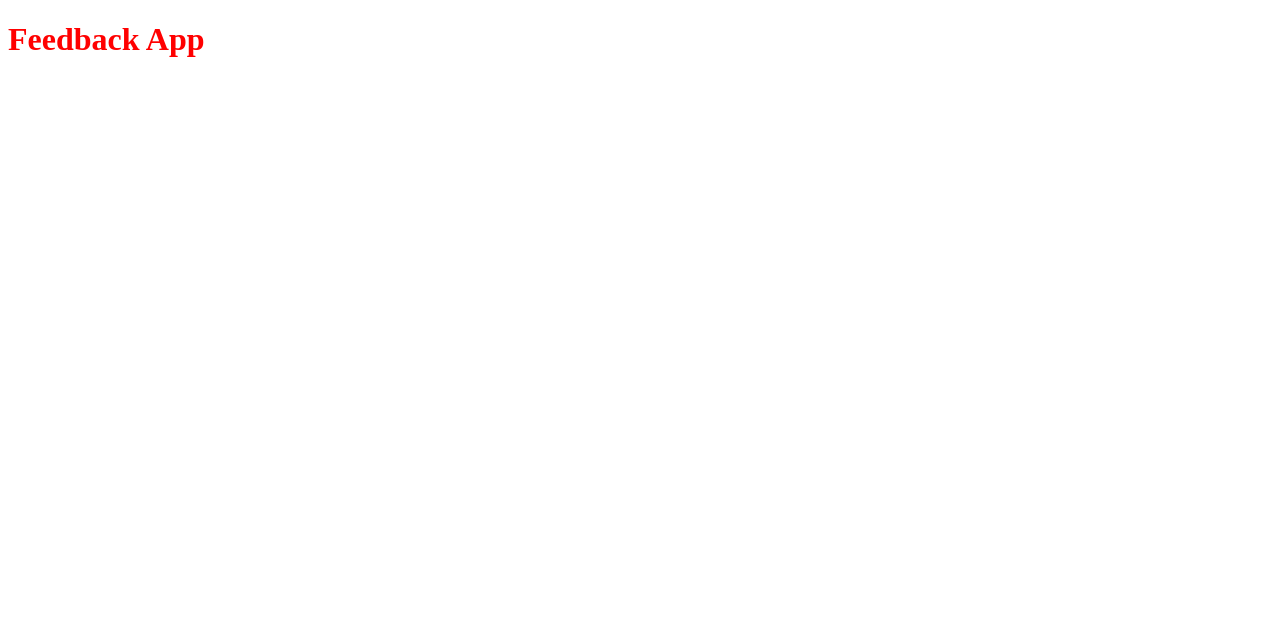
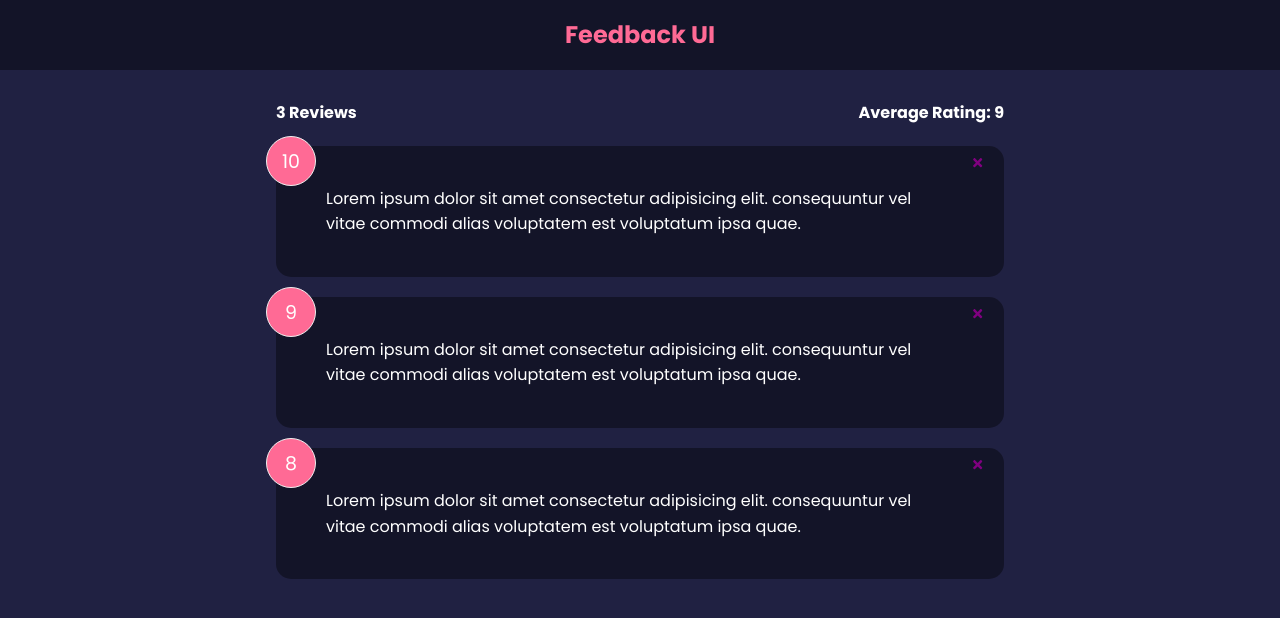
Before and after one commit to RossGoodliffe/front-to-back, a React (Create React App) app in the folder feedback-app/: page / in a window 1280 px wide. Shown: the top 618 px of the page. Built offline with nearby package versions, Linux system fonts and the light colour scheme.

Commit message:
Section 3 completed

```diff
--- a/feedback-app/package.json
+++ b/feedback-app/package.json
@@ -8,6 +8,7 @@
     "@testing-library/user-event": "^13.5.0",
     "react": "^17.0.2",
     "react-dom": "^17.0.2",
+    "react-icons": "^4.3.1",
     "react-scripts": "5.0.0",
     "web-vitals": "^2.1.4"
   },
--- a/feedback-app/src/App.js
+++ b/feedback-app/src/App.js
@@ -1,12 +1,32 @@
+import { useState } from "react";
+import Header from "./components/Header";
+import FeedbackList from './components/FeedbackList';
+import FeedbackStats from './components/FeedbackStats';
+
+// Importing data
+import FeedbackData from './data/FeedbackData'
+
 function App() {
+    // Setting Global State
+    const [feedback, setFeedback] = useState(FeedbackData);
+
+    const deleteFeedback = (id) => {
+        if(window.confirm('Are you sure you want to delete?')) {
+            // Saving a new array - the one with a matching id
+            setFeedback(feedback.filter((item) => item.id !== id))
+        }
+    }
 
     return (
+        <>
+        <Header />
+
         <div className="container">
-            <h1>Feedback App</h1>
-
-
+            <FeedbackStats feedback={feedback} />
+            <FeedbackList feedback={feedback} handleDelete={deleteFeedback} />
 
         </div>
+        </>
     )
 }
 
--- /dev/null
+++ b/feedback-app/src/components/FeedbackItem.jsx
@@ -0,0 +1,23 @@
+import React from 'react';
+import Card from './shared/Card';
+import PropTypes from 'prop-types';
+import { FaTimes} from 'react-icons/fa';
+
+function FeedbackItem({ item, handleDelete }) {
+
+  return (
+    <Card >
+        <div className="num-display">{item.rating}</div>
+        <button onClick={() => handleDelete(item.id)} className="close">
+          <FaTimes color="purple" />
+        </button>
+        <div className="text-display">{item.text}</div>
+    </Card>
+  )
+}
+
+FeedbackItem.propTypes = {
+  item: PropTypes.object.isRequired,
+}
+
+export default FeedbackItem
--- /dev/null
+++ b/feedback-app/src/components/FeedbackList.jsx
@@ -0,0 +1,29 @@
+import React from 'react';
+import FeedbackItem from './FeedbackItem'
+import PropTypes from 'prop-types';
+
+function FeedbackList({ feedback, handleDelete }) {
+    // Check to make sure there is some feedback
+    if (!feedback || feedback.length === 0) {
+        return <p>No Feedback has been left</p>
+    }
+  return (
+    <div className="feedback-list">
+        {feedback.map((item) => (
+            <FeedbackItem key={item.id} item={item} handleDelete={handleDelete} />
+        ))}
+    </div>
+  )
+}
+
+FeedbackList.propTypes = {
+    feedback: PropTypes.arrayOf(
+        PropTypes.shape({
+            id: PropTypes.number.isRequired,
+            text: PropTypes.string.isRequired,
+            rating: PropTypes.number.isRequired,
+        })
+    )
+}
+
+export default FeedbackList
--- /dev/null
+++ b/feedback-app/src/components/FeedbackStats.jsx
@@ -0,0 +1,25 @@
+import React from 'react';
+import PropTypes from 'prop-types';
+
+function FeedbackStats({ feedback }) {
+
+    // Calculate average rating
+    let average = feedback.reduce((acc, cur) => {
+        return acc + cur.rating
+    }, 0) / feedback.length;
+
+    average = average.toFixed(1).replace(/[.,]0$/, '');
+
+    return (
+        <div className="feedback-stats">
+            <h4>{feedback.length} Reviews</h4>
+            <h4>Average Rating: {isNaN(average) ? 0 : average}</h4>
+        </div>
+    )
+}
+
+FeedbackStats.propTypes = {
+    feedback: PropTypes.array.isRequired,
+}
+
+export default FeedbackStats
--- /dev/null
+++ b/feedback-app/src/components/Header.jsx
@@ -0,0 +1,34 @@
+import React from 'react';
+import PropTypes from 'prop-types';
+
+function Header({ text, bgColor, textColor }) {
+    // Setting CSS styles
+    const headerStyles = {
+        backgroundColor: bgColor,
+        color: textColor,
+    }
+
+  return (
+    <header style={headerStyles}>
+        <div className="container">
+            <h2>{text}</h2>
+        </div>
+    </header>
+  )
+}
+
+// Setting the default props
+Header.defaultProps = {
+    text: "Feedback UI",
+    bgColor: "rgba(0,0,0,0.4)",
+    textColor: "#ff6a95",
+}
+
+// Setting type
+Header.propTypes = {
+    text: PropTypes.string,
+    bgColor: PropTypes.string,
+    textColor: PropTypes.string,
+}
+
+export default Header
--- /dev/null
+++ b/feedback-app/src/components/shared/Card.jsx
@@ -0,0 +1,26 @@
+import React from 'react';
+import PropTypes from 'prop-types';
+
+function Card({ children, reverse }) {
+//     // Conditional class
+//   return (
+//     <div className={`card ${reverse && "reverse"}`}>{children}</div>
+//   )
+
+    // Conditional Style
+    return (
+        <div className="card" style={{backgroundColor: reverse ? 'rgba(0,0,0,0.4)' : '#fff', color: reverse ? '#fff' : '#000'}}>{children}</div>
+    )
+}
+
+
+Card.defaultProps = {
+    reverse: true,
+}
+
+Card.propTypes = {
+    children: PropTypes.node.isRequired,
+    reverse: PropTypes.bool,
+}
+
+export default Card
--- /dev/null
+++ b/feedback-app/src/data/FeedbackData.js
@@ -0,0 +1,19 @@
+const FeedbackData = [
+    {
+      id: 1,
+      rating: 10,
+      text: 'Lorem ipsum dolor sit amet consectetur adipisicing elit. consequuntur vel vitae commodi alias voluptatem est voluptatum ipsa quae.',
+    },
+    {
+      id: 2,
+      rating: 9,
+      text: 'Lorem ipsum dolor sit amet consectetur adipisicing elit. consequuntur vel vitae commodi alias voluptatem est voluptatum ipsa quae.',
+    },
+    {
+      id: 3,
+      rating: 8,
+      text: 'Lorem ipsum dolor sit amet consectetur adipisicing elit. consequuntur vel vitae commodi alias voluptatem est voluptatum ipsa quae.',
+    },
+  ]
+
+  export default FeedbackData;
--- a/feedback-app/src/index.css
+++ b/feedback-app/src/index.css
@@ -1 +1,230 @@
-h1 { color:red;}
+@import url('https://fonts.googleapis.com/css2?family=Poppins:wght@400;600;700&display=swap');
+
+* {
+  box-sizing: border-box;
+  margin: 0;
+  padding: 0;
+}
+
+body {
+  font-family: 'Poppins', sans-serif;
+  background-color: #202142;
+  color: #fff;
+  line-height: 1.6;
+}
+
+ul {
+  list-style: none;
+}
+
+.container {
+  max-width: 768px;
+  margin: auto;
+  padding: 0 20px;
+}
+
+header {
+  height: 70px;
+  width: 100%;
+  display: flex;
+  justify-content: space-between;
+  align-items: center;
+  margin-bottom: 30px;
+}
+
+.card {
+  background-color: #fff;
+  color: #333;
+  border-radius: 15px;
+  padding: 40px 50px;
+  margin: 20px 0;
+  position: relative;
+}
+
+.card.reverse {
+  background-color: rgba(0, 0, 0, 0.4);
+  color: #fff;
+}
+
+.card h2 {
+  font-size: 22px;
+  font-weight: 600;
+  text-align: center;
+}
+
+.rating {
+  display: flex;
+  align-items: center;
+  justify-content: space-around;
+  margin: 30px 0 40px;
+}
+
+.rating li,
+.num-display {
+  position: relative;
+  background: #f4f4f4;
+  width: 50px;
+  height: 50px;
+  padding: 10px;
+  text-align: center;
+  border-radius: 50%;
+  font-size: 19px;
+  border: 1px #eee solid;
+  transition: 0.3s;
+}
+
+.rating li label {
+  position: absolute;
+  top: 50%;
+  left: 50%;
+  width: 50px;
+  height: 50px;
+  padding: 10px;
+  border-radius: 50%;
+  transform: translate(-50%, -50%);
+  cursor: pointer;
+}
+
+.rating li:hover,
+.num-display {
+  background: #ff6a95;
+  color: #fff;
+}
+
+[type='radio'] {
+  opacity: 0;
+}
+
+[type='radio']:checked ~ label {
+  background: #ff6a95;
+  color: #fff;
+}
+
+.input-group {
+  display: flex;
+  flex-direction: row;
+  border: 1px solid #ccc;
+  padding: 8px 10px;
+  border-radius: 8px;
+}
+
+input {
+  flex-grow: 2;
+  border: none;
+  font-size: 16px;
+}
+
+input:focus {
+  outline: none;
+}
+
+.feedback-stats {
+  color: #fff;
+  display: flex;
+  justify-content: space-between;
+  align-items: center;
+}
+
+.num-display {
+  position: absolute;
+  top: -10px;
+  left: -10px;
+}
+
+.close,
+.edit {
+  position: absolute;
+  top: 10px;
+  right: 20px;
+  cursor: pointer;
+  background: none;
+  border: none;
+}
+
+.edit {
+  right: 40px;
+}
+
+.btn {
+  color: #fff;
+  border: 0;
+  border-radius: 8px;
+  color: #fff;
+  width: 100px;
+  height: 40px;
+  cursor: pointer;
+}
+
+.btn-primary {
+  background-color: #202142;
+}
+
+.btn-secondary {
+  background: #ff6a95;
+}
+
+.btn:hover {
+  transform: scale(0.98);
+  opacity: 0.9;
+}
+
+.btn:disabled {
+  background-color: #cccccc;
+  color: #333;
+  cursor: auto;
+}
+
+.btn:disabled:hover {
+  transform: scale(1);
+  opacity: 1;
+}
+
+.message {
+  padding-top: 10px;
+  text-align: center;
+  color: rebeccapurple;
+}
+
+/* FIX: Remove position: absolute to keep about icon at the bottom of the
+ * document */
+.about-link {
+  display: flex;
+  justify-content: flex-end;
+}
+
+/* FIX: Remove position: absolute to keep about icon at the bottom of the
+ * document */
+.about-link a {
+  color: #fff;
+  cursor: pointer;
+}
+
+.about-link a:hover {
+  color: #ff6a95;
+}
+
+.about h1 {
+  margin-bottom: 20px;
+}
+
+.about p {
+  margin: 10px 0;
+}
+
+@media (max-width: 600px) {
+  .rating li {
+    margin: 10px 3px;
+  }
+
+  .rating {
+    display: flex;
+    align-items: center;
+    justify-content: center;
+    flex-wrap: wrap;
+    margin: 30px 0 40px;
+  }
+
+  .input-group input {
+    width: 80%;
+  }
+}
```
Also changed, not shown: 1 other file (tests, documents, lock files or other folders).
